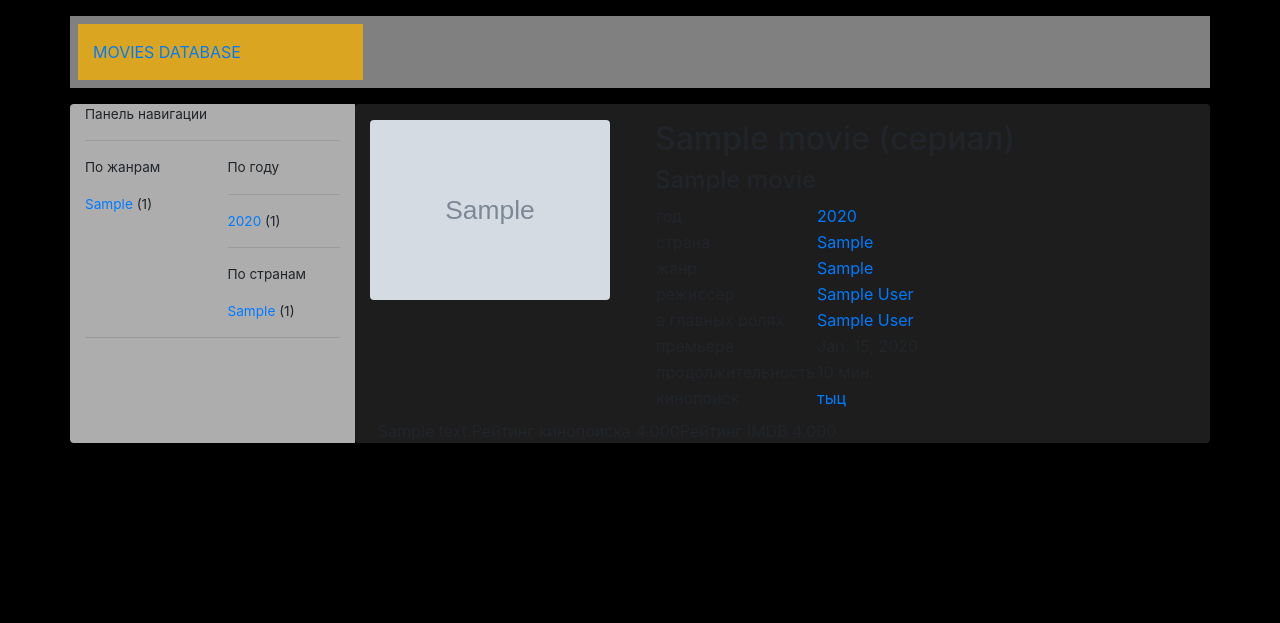
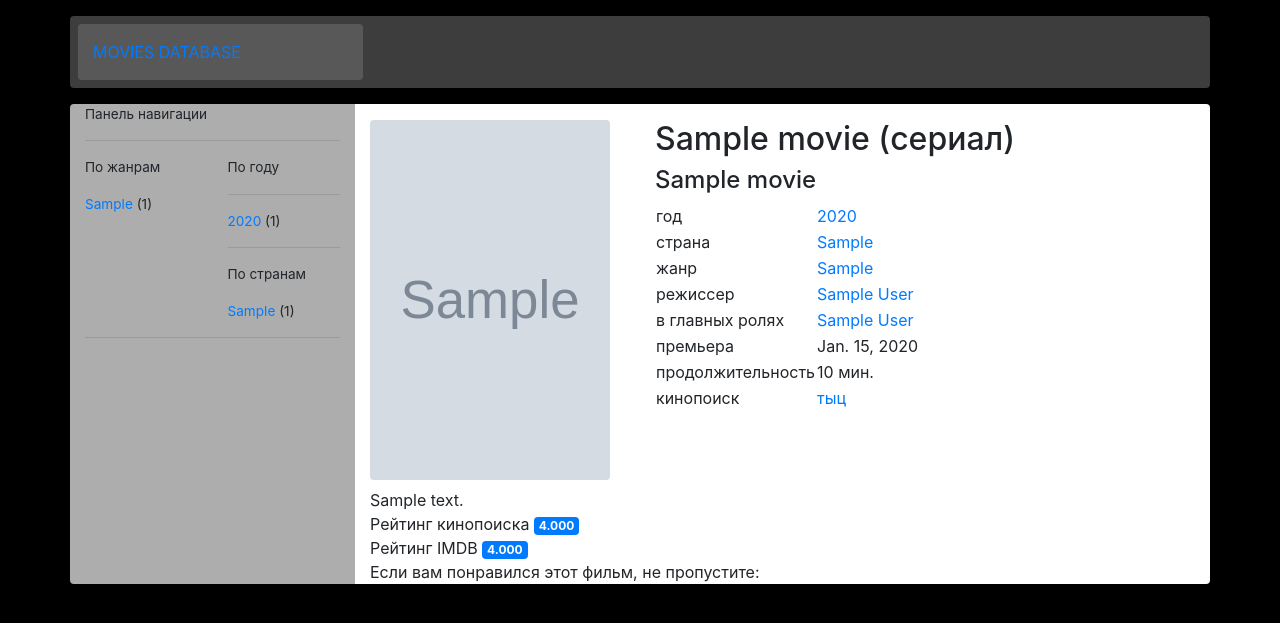
Before and after one commit to arehovski/movies_db, a Django app: page /movie/1 in a window 1280 px wide. Shown: the top 623 px of the page. Run offline with Django 3.2, Linux system fonts and the light colour scheme; tables that the repository leaves empty hold one stand-in row (values such as "Sample post"); grey boxes marked "Sample" are stand-in pictures; some libraries are stand-ins or nearby versions.

Commit message:
Doing movie page layout.

```diff
--- a/movies/views.py
+++ b/movies/views.py
@@ -6,7 +6,7 @@ from django.shortcuts import get_object_or_404
 
 
 def pagination(iterable, request):
-    paginator = Paginator(iterable, 10)
+    paginator = Paginator(iterable, 15)
     page = request.GET.get('page')
     try:
         iterable = paginator.page(page)
@@ -58,4 +58,9 @@ class MovieView(views.View):
 
     def get(self, request, pk):
         movie = get_object_or_404(Movie, pk=pk)
-        return render(request, self.template, context={'movie': movie})
+        similar_movies = Movie.objects.filter(genre__genre=movie.genre.all()[0]).exclude(pk=movie.pk)[:8]
+        context = {
+            'movie': movie,
+            'similar_movies': similar_movies
+        }
+        return render(request, self.template, context=context)
--- a/templates/base.html
+++ b/templates/base.html
@@ -11,9 +11,9 @@
 </head>
 <body>
 <div class="container">
-    <div class="row mt-3 mb-3 header" style="background-color: gray">
+    <div class="row mt-3 mb-3 header rounded" style="background-color: #3d3d3d">
         {% block header %}
-            <div class="col-3 m-2 pt-3 pb-3" style="background-color: goldenrod">
+            <div class="col-3 m-2 pt-3 pb-3 rounded" style="background-color: #585858">
                 <a href="{% url 'home_page' %}">MOVIES DATABASE</a>
             </div>
             <div class="col-6 search">
@@ -22,26 +22,26 @@
 
                 </form>
             </div>
-            <div class="col-3 login" style="background-color: #0c5460">
+            <div class="col-3 login rounded-right" style="background-color: #0c5460">
 
             </div>
         {% endblock %}
     </div>
     <div class="row mb-2 mt-2">
         {% navigation_bar %}
-        <div class="col-9 rounded movie-list" style="background-color: #1d1d1d">
+        <div class="col-9 rounded-right movie-list" style="background-color: #ffffff">
             {% block content %}
                 <hr/>
                 {% for movie in movies %}
                     <div class="row">
-                        <div class="col-3">
+                        <div class="col-2">
                             <a href="{% url 'movie_view' pk=movie.id %}"><img
-                                    class="movie-list-poster img-fluid rounded" height="180" width="120"
+                                    class="movie-list-poster rounded" height="180" width="120"
                                     src="{{ movie.image.url }}" alt="movie-poster"></a>
                         </div>
-                        <div class="col-7">
+                        <div class="col-8">
                             <a href="{% url 'movie_view' pk=movie.id %}">
-                                <div>{{ movie.title }}</div>
+                                <h4>{{ movie.title }}</h4>
                             </a>
                             {% if movie.title_en %}
                                 <div>{{ movie.title_en }}</div>
@@ -53,15 +53,13 @@
                                     <a href="{% url 'genre_view' genre=genre %}">{{ genre }}</a>
                                     {% if not forloop.last %},{% endif %}
                                 {% endfor %}
-                            </span>
-
+                                </span>
                                 <span class="movie-countries pl-1">
                                 {% for country in movie.country.all %}
                                     <a href="{% url 'country_view' country=country %}">{{ country }}</a>
                                     {% if not forloop.last %},{% endif %}
                                 {% endfor %}
-                            </span>
-
+                                </span>
                             </div>
                         </div>
                         <div class="col-2 rating">
--- a/templates/movie.html
+++ b/templates/movie.html
@@ -3,7 +3,7 @@
 {% block content %}
     <div class="row mt-3 movie-info">
         <div class="col-4 movie-poster">
-            <img class="img-fluid rounded" src="{{ movie.image.url }}" alt="movie-poster" height="360" width="240">
+            <img class="rounded" src="{{ movie.image.url }}" alt="movie-poster" height="360" width="240">
         </div>
         <div class="col-8">
             <h2>
@@ -24,8 +24,8 @@
                     <td>страна</td>
                     <td>
                         {% for country in movie.country.all %}
-                            <a href="{% url 'country_view' country=country %}">{{ country }}</a>
-                            {% if not forloop.last %},{% endif %}
+                            <a href="{% url 'country_view' country=country %}">
+                                {{ country }}{% if not forloop.last %},{% endif %}</a>
                         {% endfor %}
                     </td>
                 </tr>
@@ -33,8 +33,8 @@
                     <td>жанр</td>
                     <td>
                         {% for genre in movie.genre.all %}
-                            <a href="{% url 'genre_view' genre=genre %}">{{ genre }}</a>
-                            {% if not forloop.last %},{% endif %}
+                            <a href="{% url 'genre_view' genre=genre %}">
+                                {{ genre }}{% if not forloop.last %},{% endif %}</a>
                         {% endfor %}
                     </td>
                 </tr>
@@ -48,8 +48,7 @@
                     <td>в главных ролях</td>
                     <td>
                         {% for actor in movie.actors.all %}
-                            <a href="">{{ actor }}</a>
-                            {% if not forloop.last %},{% endif %}
+                            <a href="">{{ actor }}{% if not forloop.last %},{% endif %}</a>
                         {% endfor %}
                     </td>
                 </tr>
@@ -69,14 +68,24 @@
             </table>
         </div>
     </div>
-    <div class="row mt-2 ml-2 movie-desc">
-        <div>{{ movie.description }}</div>
-        <div>Рейтинг кинопоиска {{ movie.rating_kp }}</div>
-        <br>
-        <div>
-            {% if movie.rating_imdb %}
-                Рейтинг IMDB {{ movie.rating_imdb }}
-            {% endif %}
+    <div class="row mt-2 movie-desc">
+        <div class="col-12">
+            <div>{{ movie.description }}</div>
+            <div>Рейтинг кинопоиска <span class="badge badge-primary">{{ movie.rating_kp }}</span></div>
+            <div>
+                {% if movie.rating_imdb %}
+                    Рейтинг IMDB <span class="badge badge-primary">{{ movie.rating_imdb }}</span>
+                {% endif %}
+            </div>
         </div>
+        <div class="col-12">Если вам понравился этот фильм, не пропустите:</div>
+        {% for sim_movie in similar_movies %}
+            <div class="col-3">
+                <a href="{% url 'movie_view' pk=sim_movie.id %}">
+                    <img class=" rounded" src="{{ sim_movie.image.url }}" alt="movie-poster" height="150" width="100">
+                    <p>{{ sim_movie.title }}</p>
+                </a>
+            </div>
+        {% endfor %}
     </div>
 {% endblock content %}
```
